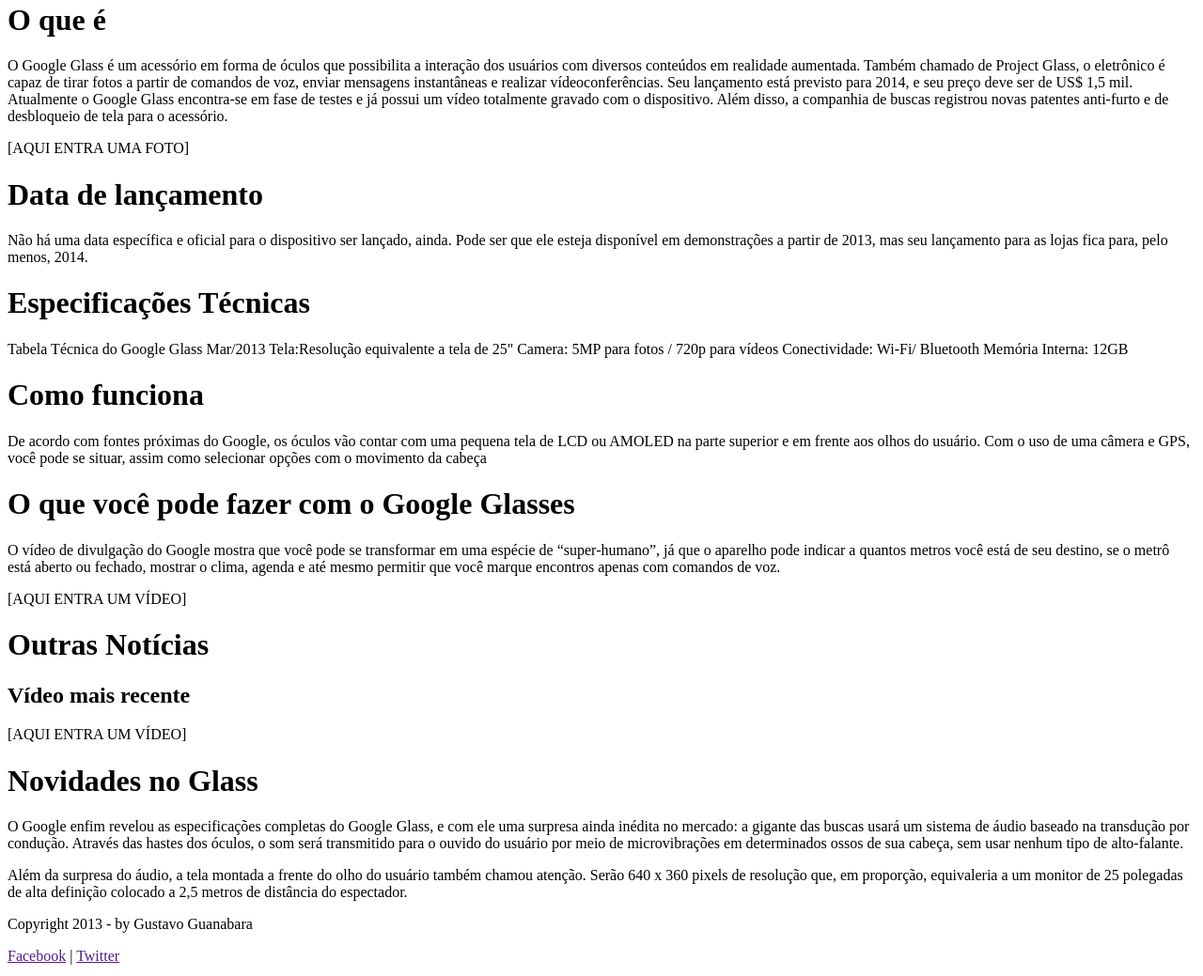
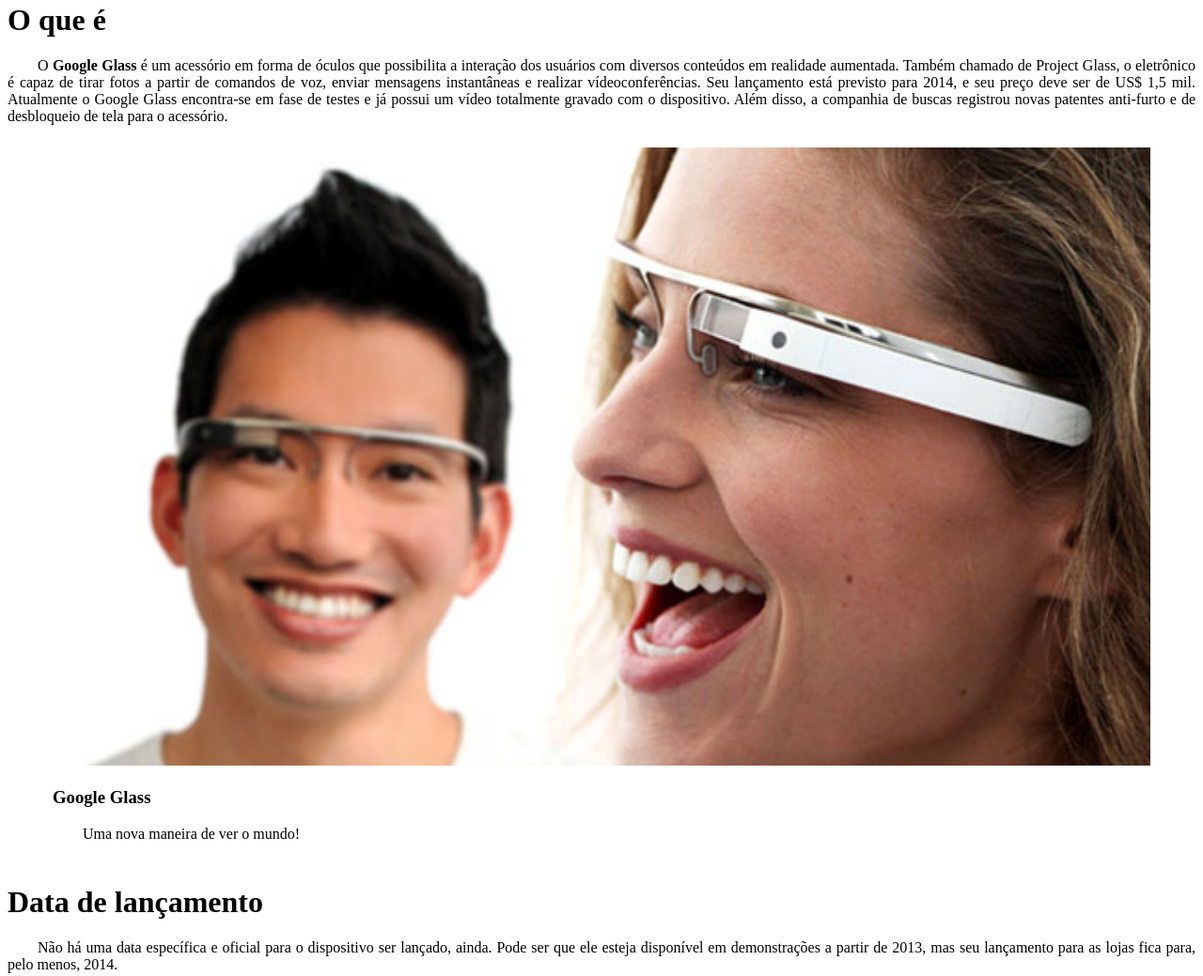
Before and after one commit to FelipeLamas/curso-em-video-google-glass, a plain HTML site: page assets/index.html in a window 1280 px wide. Shown: the part 460-1499 px from the top of the page at 94% size. Drawn offline with Linux system fonts and the light colour scheme.

Commit message:
Adicionando Imagem e Formatação
Utilizando CSS para estilizar imagens

```diff
--- a/assets/_css/estilo.css
+++ b/assets/_css/estilo.css
@@ -0,0 +1,26 @@
+@charset 'UTF-8';
+
+body {
+    background-color: white;
+    color: rgba(0, 0, 0, 1);
+}
+
+p {
+    text-align: justify;
+    text-indent: 2rem;
+}
+
+/* Formatação de imagens com legendas */
+
+span {
+    font-weight: bold;
+}
+
+figure.foto-legenda {
+    border: 0.5rem solid white;
+}
+
+figure.foto-legenda img {
+    width: 100%;
+    height: 100%;
+}
--- /dev/null
+++ b/assets/_css/reset.css
@@ -0,0 +1 @@
+@import url('https://cdnjs.cloudflare.com/ajax/libs/normalize/8.0.1/normalize.css');
--- a/assets/index.html
+++ b/assets/index.html
@@ -3,6 +3,7 @@
 <head>
     <meta charset="UTF-8">
     <meta name="viewport" content="width=device-width, initial-scale=1.0">
+    <link rel="stylesheet" href="_css/estilo.css">
     <title>Google Glass</title>
 </head>
 <body>
@@ -32,10 +33,18 @@
 
         <h1>O que é</h1>
         <p>
-            O Google Glass é um acessório em forma de óculos que possibilita a interação dos usuários com diversos conteúdos em realidade aumentada. Também chamado de Project Glass, o eletrônico é capaz de tirar fotos a partir de comandos de voz, enviar mensagens instantâneas e realizar vídeoconferências. Seu lançamento está previsto para 2014, e seu preço deve ser de US$ 1,5 mil. Atualmente o Google Glass encontra-se em fase de testes e já possui um vídeo totalmente gravado com o dispositivo. Além disso, a companhia de buscas registrou novas patentes anti-furto e de desbloqueio de tela para o acessório.
+            O <span>Google Glass</span> é um acessório em forma de óculos que possibilita a interação dos usuários com diversos conteúdos em realidade aumentada. Também chamado de Project Glass, o eletrônico é capaz de tirar fotos a partir de comandos de voz, enviar mensagens instantâneas e realizar vídeoconferências. Seu lançamento está previsto para 2014, e seu preço deve ser de US$ 1,5 mil. Atualmente o Google Glass encontra-se em fase de testes e já possui um vídeo totalmente gravado com o dispositivo. Além disso, a companhia de buscas registrou novas patentes anti-furto e de desbloqueio de tela para o acessório.
         </p>
 
-        [AQUI ENTRA UMA FOTO]
+        <figure class="foto-legenda">
+            <img src="_imagens/glass-quadro-homem-mulher.jpg" alt="Homen e Mulher utilizando o Google Glass">
+            <figcaption>
+                <h3>Google Glass</h3>
+                <p>
+                    Uma nova maneira de ver o mundo!
+                </p>
+            </figcaption>
+        </figure>
 
         <h1>Data de lançamento</h1>
         <p>
@@ -55,7 +64,7 @@
             De acordo com fontes próximas do Google, os óculos vão contar com uma pequena tela de LCD ou AMOLED na parte superior e em frente aos olhos do usuário. Com o uso de uma câmera e GPS, você pode se situar, assim como selecionar opções com o movimento da cabeça
         </p>
 
-        <h1>O que você pode fazer com o Google Glasses</h1>
+        <h2>O que você pode fazer com o Google Glasses</h2>
         <p>
             O vídeo de divulgação do Google mostra que você pode se transformar em uma espécie de “super-humano”, já que o aparelho pode indicar a quantos metros você está de seu destino, se o metrô está aberto ou fechado, mostrar o clima, agenda e até mesmo permitir que você marque encontros apenas com comandos de voz.
         </p>
```
